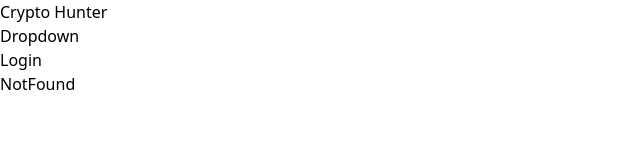
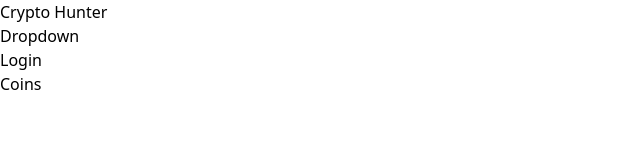
Before and after one commit to Suleman-Tasawar/crypto-forge, a React (Vite) app: page /coins in a window 1280 px wide. Shown: the top 162 px of the page, without its empty margins (0-640 px from the left). Built offline with nearby package versions, Linux system fonts and the light colour scheme; no server answers.

Commit message:
Fixed Routes

```diff
--- a/src/App.jsx
+++ b/src/App.jsx
@@ -2,10 +2,11 @@
 import { useEffect, useContext } from "react"
 import Navbar from "./components/Navbar"
 import Home from "./routes/Home"
-import Coins from "./routes/Coins"
+import CoinsDetail from "./routes/CoinsDetail"
 import Account from "./routes/Account"
 import NotFound from "./routes/NotFound"
-import News from "./routes/News"
+import News from "./components/News"
+import Coins from "./routes/Coins"
 import { getGeneralData, getHistoricalData, getNewsData } from "./utils/api"
 import { CryptoContext } from "./context/CryptoContext"
 
@@ -13,9 +14,9 @@
 
   const {news, setNews} = useContext(CryptoContext)
 
-  useEffect(() => {
-    getNewsData(setNews)
-  }, [])
+  // useEffect(() => {
+  //   getNewsData(setNews)
+  // }, [])
 
   return (
     <div>
@@ -23,9 +24,9 @@
         <Navbar/>
         <Routes>
           <Route path="/" element={<Home/>}></Route>
-          <Route path="/coins:id" element={<Coins/>}></Route>
+          <Route path="/coins" element={<Coins/>}></Route>
+          <Route path="/coinsdetail:id" element={<CoinsDetail/>}></Route>
           <Route path="/account" element={<Account/>}></Route>
-          <Route path="/news" element={<News/>}></Route>
           <Route path="/*" element={<NotFound/>}></Route>
         </Routes>
       </BrowserRouter>
--- a/src/routes/Coins.jsx
+++ b/src/routes/Coins.jsx
@@ -1,10 +1,8 @@
 import React from 'react'
 
-const Coins = () => {
+function Coins() {
   return (
-    <div>
-      Coins
-    </div>
+    <div>Coins</div>
   )
 }
 
--- /dev/null
+++ b/src/routes/CoinsDetail.jsx
@@ -0,0 +1,11 @@
+import React from 'react'
+
+const CoinsDetail = () => {
+  return (
+    <div>
+      CoinsDetail
+    </div>
+  )
+}
+
+export default CoinsDetail
```
Also changed, not shown: src/components/News.jsx (renamed from src/routes/News.jsx).
